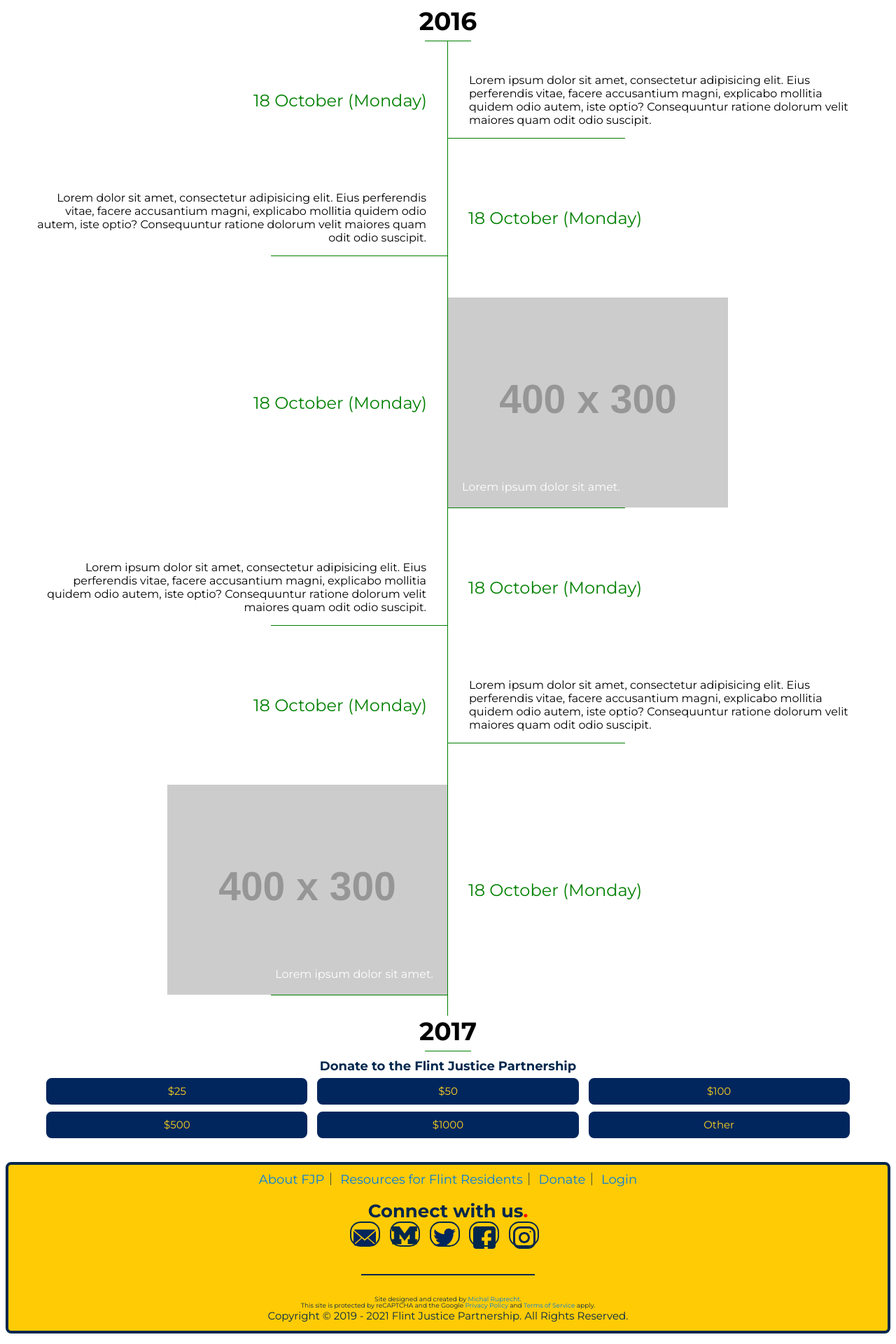
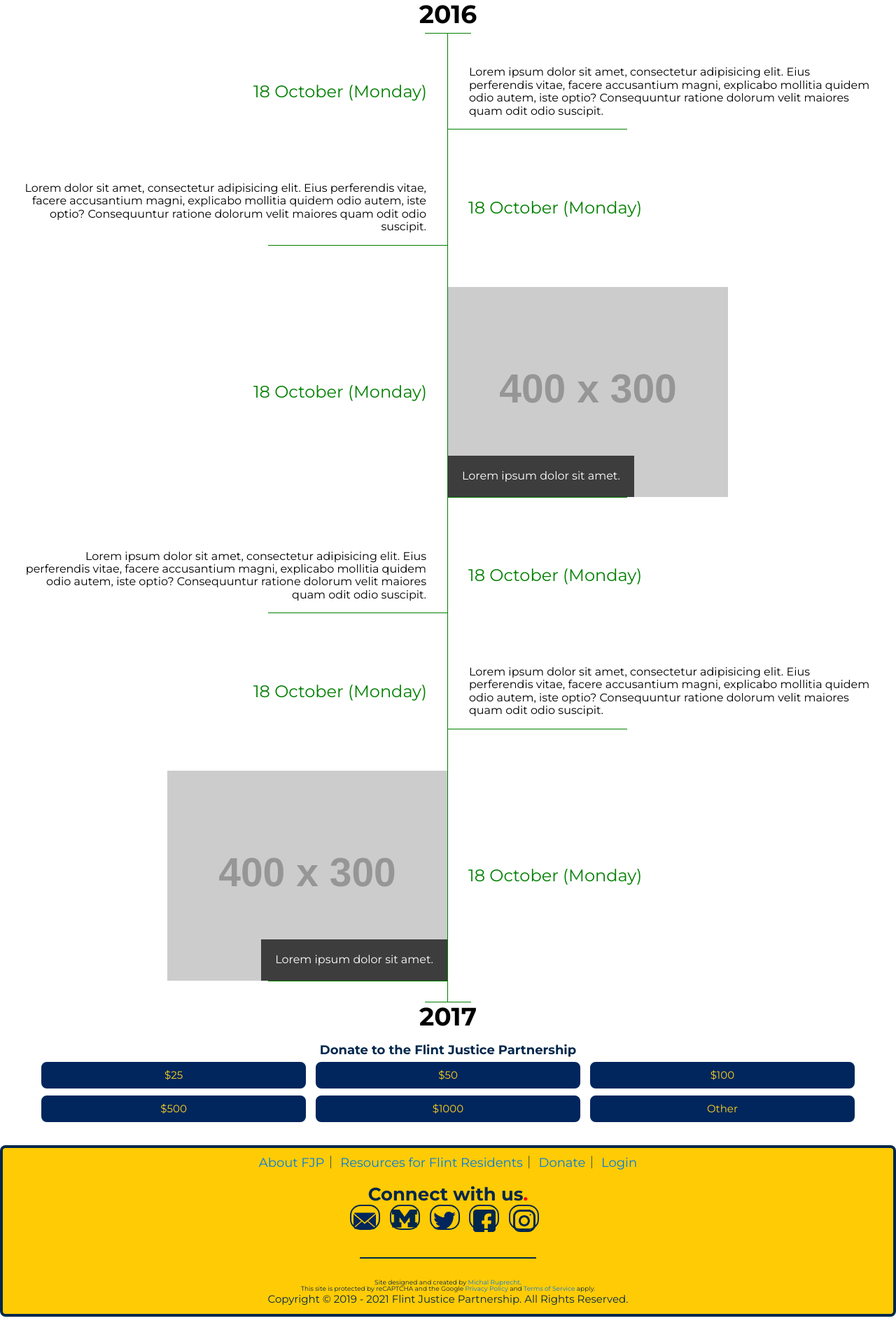
Before and after one commit to umichfjp/umichfjp.github.io, a Jekyll site: the page built from pages/timeline.html, in a window 1280 px wide. Shown: the whole page at 70% size. Built offline with Jekyll 4.4.1, drawn with Linux system fonts in a browser that asks for light colours; nearby versions of some CDN libraries; after the commit the page ends 1896 px from its top, so only the background shows below that.

Commit message:
Update timeline.html

```diff
--- a/pages/timeline.html
+++ b/pages/timeline.html
@@ -7,163 +7,8 @@ title: Timeline
   <head>
     <title>Timeline</title>
     <meta name="description" content="Flint Justice Partnership Timeline">
-    <style>
-                /* apply a natural box layout model to all elements, but allowing components to change */
-        html {
-        box-sizing: border-box;
-        font-family: georgia;
-        }
-        *, *:before, *:after {
-        box-sizing: inherit;
-        }
-
-        img {
-        max-width: 100%;
-        }
-
-        .timeline {
-        text-align: center;
-
-        .year {
-        display: inline-block;
-        font-size: 36px;
-        font-weight: bold;
-        position: relative;
-
-        span {
-          display: inline-block;
-          padding-bottom: 6px;
-        }
-
-        &:after {
-          content: "";
-          display: block;
-          width: 80%;
-          margin: auto;
-          height: 1px;
-          background: green;
-        }
-
-        &--end {
-
-          &:before {
-            content: "";
-            display: block;
-            width: 80%;
-            margin: auto;
-            height: 1px;
-            background: green;
-          }
-
-          &:after {
-            content: none;
-          }
-        }
-        }
-
-        .days {
-        list-style-type: none;
-        margin: 0;
-        padding: 0;
-
-        .day {
-          width: 100%;
-          float: left;
-
-          .events {
-            position: relative;
-            float: left;
-            border-right: 1px solid green;
-            padding: 30px;
-            text-align: right;
-            width: 50%;
-
-            &:after {
-              content: "";
-              width: 40%;
-              display: inline-block;
-              height: 1px;
-              background: green;
-
-              position: absolute;
-              right: 0;
-            }
-
-            .date {
-              position: absolute;
-              top: 50%;
-              left: 100%;
-              transform: translateY(-50%);
-
-              padding: 30px;
-              text-align: left;
-
-              color: green;
-              font-size: 24px;
-              white-space: nowrap;
-            }
-
-            .day__img {
-              margin-right: -30px;
-              position: relative;
-              overflow: hidden;
-
-              img {
-                display: block;
-                float: right;
-              }
-
-              .caption {
-                position: absolute;
-                margin: 0;
-
-                bottom: 0;
-                right: 0;
-                padding: 20px;
-                background: rgba(#000, 0.7);
-                color: #fff;
-              }
-            }
-          }
-
-          &:nth-child(odd) {
-            .events {
-              width: calc(50% + 1px);
-              float: right;
-              border-right: 0;
-              border-left: 1px solid green;
-              text-align: left;
-
-              &:after {
-                right: auto;
-                left: 0;
-              }
-
-              .date {
-                left: auto;
-                right: 100%;
-                text-align: right;
-              }
-
-              .day__img {
-                margin-right: auto;
-                margin-left: -30px;
-
-                img {
-                  float: left;
-                }
-
-                .caption {
-                  right: auto;
-                  left: 0;
-                }
-              }
-            }
-          }
-        }
-        }
-        }
-    </style>
+    <link rel="stylesheet" href="https://cdnjs.cloudflare.com/ajax/libs/normalize/5.0.0/normalize.min.css">
+    <link rel="stylesheet" href="css/style.css">
   </head>
   <body>
       <div class="timeline">
@@ -233,6 +78,5 @@ title: Timeline
         </div>
       </div>
     </div>
-
   </body>
 </html>
```
Lines whose indentation alone changed are shown as unchanged.
